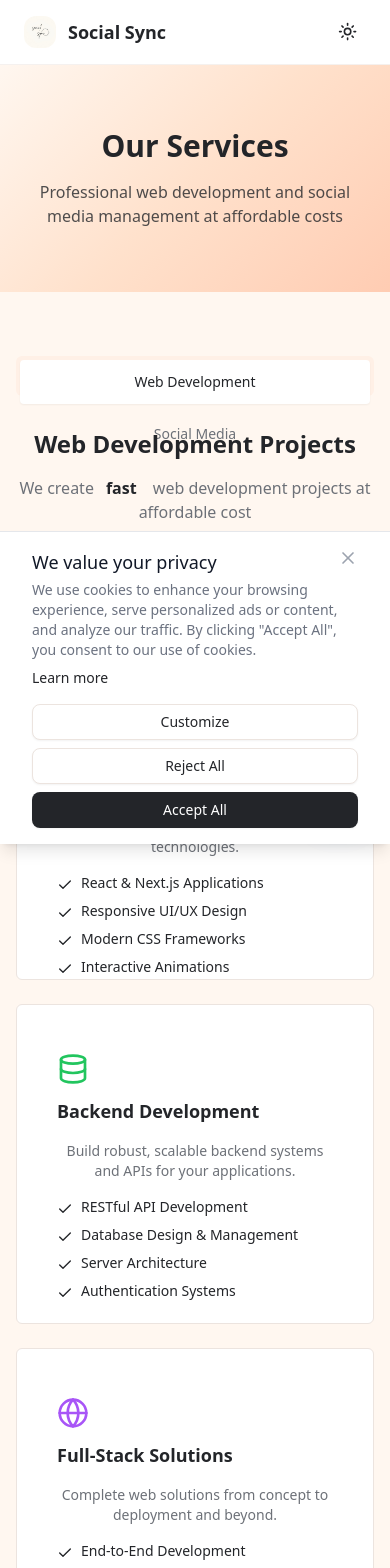
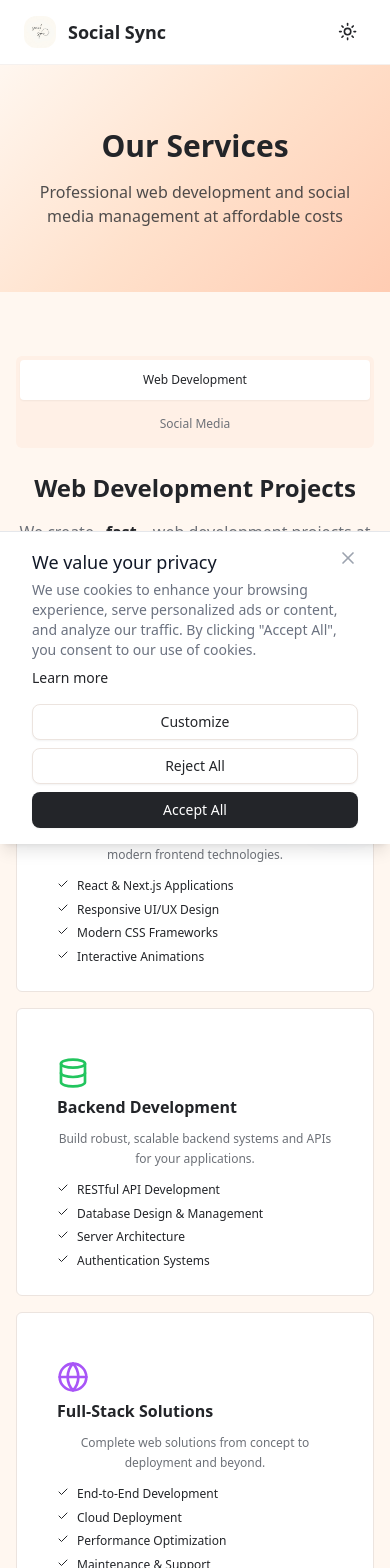
Before and after one commit to Xenonesis/Socialsync, a React (Vite) app: page /businesses in a window 390 px wide. Shown: the top 1568 px of the page. Built offline with nearby package versions, Linux system fonts and the light colour scheme.

Commit message:
Release v1.0

```diff
--- a/src/components/ui/tabs.tsx
+++ b/src/components/ui/tabs.tsx
@@ -12,7 +12,7 @@ const TabsList = React.forwardRef<
   <TabsPrimitive.List
     ref={ref}
     className={cn(
-      "inline-flex h-10 items-center justify-center rounded-md bg-muted p-1 text-muted-foreground",
+      "inline-flex h-auto xs:h-10 items-center justify-center rounded-md bg-muted p-1 text-muted-foreground",
       className
     )}
     {...props}
@@ -27,7 +27,7 @@ const TabsTrigger = React.forwardRef<
   <TabsPrimitive.Trigger
     ref={ref}
     className={cn(
-      "inline-flex items-center justify-center whitespace-nowrap rounded-sm px-3 py-1.5 text-sm font-medium ring-offset-background transition-all focus-visible:outline-none focus-visible:ring-2 focus-visible:ring-ring focus-visible:ring-offset-2 disabled:pointer-events-none disabled:opacity-50 data-[state=active]:bg-background data-[state=active]:text-foreground data-[state=active]:shadow-sm",
+      "inline-flex items-center justify-center whitespace-nowrap rounded-sm px-2 xs:px-3 py-2 xs:py-1.5 text-xs xs:text-sm font-medium ring-offset-background transition-all focus-visible:outline-none focus-visible:ring-2 focus-visible:ring-ring focus-visible:ring-offset-2 disabled:pointer-events-none disabled:opacity-50 data-[state=active]:bg-background data-[state=active]:text-foreground data-[state=active]:shadow-sm min-h-[40px] xs:min-h-auto",
       className
     )}
     {...props}
--- a/src/pages/Businesses.tsx
+++ b/src/pages/Businesses.tsx
@@ -149,9 +149,9 @@ const Businesses = () => {
             className="text-center mb-16"
           >
             <Tabs defaultValue="webdev" className="w-full">
-              <TabsList className="grid w-full max-w-lg mx-auto grid-cols-1 sm:grid-cols-2 mb-8 sm:mb-12 gap-2 sm:gap-0">
-                <TabsTrigger value="webdev" className="text-sm sm:text-base py-3">Web Development</TabsTrigger>
-                <TabsTrigger value="social" className="text-sm sm:text-base py-3">Social Media</TabsTrigger>
+              <TabsList className="grid w-full max-w-md mx-auto grid-cols-1 xs:grid-cols-2 mb-6 sm:mb-8 md:mb-12 gap-1 xs:gap-0 h-auto xs:h-10">
+                <TabsTrigger value="webdev" className="text-xs xs:text-sm sm:text-base py-2 xs:py-1.5 px-2 xs:px-3 min-h-[40px] xs:min-h-auto">Web Development</TabsTrigger>
+                <TabsTrigger value="social" className="text-xs xs:text-sm sm:text-base py-2 xs:py-1.5 px-2 xs:px-3 min-h-[40px] xs:min-h-auto">Social Media</TabsTrigger>
               </TabsList>
 
               <TabsContent value="webdev" className="space-y-12">
@@ -182,10 +182,10 @@ const Businesses = () => {
                   initial={{ opacity: 0, y: 20 }}
                   whileInView={{ opacity: 1, y: 0 }}
                   transition={{ duration: 0.6 }}
-                  className="flex justify-center mb-12"
+                  className="flex justify-center mb-8 sm:mb-10 lg:mb-12 px-4"
                 >
                   <Select value={selectedFilter} onValueChange={setSelectedFilter}>
-                    <SelectTrigger className="w-48">
+                    <SelectTrigger className="w-full max-w-xs sm:w-48 h-10 sm:h-auto text-sm sm:text-base">
                       <SelectValue placeholder="Filter by category" />
                     </SelectTrigger>
                     <SelectContent>
@@ -202,7 +202,7 @@ const Businesses = () => {
 
                 {/* CardSpotlight Services */}
                 <motion.div
-                  className="grid grid-cols-1 md:grid-cols-2 lg:grid-cols-3 gap-6 sm:gap-8 justify-items-center mb-12 sm:mb-16"
+                  className="grid grid-cols-1 sm:grid-cols-2 lg:grid-cols-3 gap-4 sm:gap-6 lg:gap-8 justify-items-center mb-8 sm:mb-12 lg:mb-16"
                   initial={{ opacity: 0, y: 50 }}
                   whileInView={{ opacity: 1, y: 0 }}
                   transition={{ duration: 0.8, staggerChildren: 0.2 }}
@@ -246,7 +246,7 @@ const Businesses = () => {
                   variants={containerVariants}
                   initial="hidden"
                   whileInView="visible"
-                  className="grid grid-cols-1 sm:grid-cols-2 lg:grid-cols-3 gap-6 sm:gap-8"
+                  className="grid grid-cols-1 sm:grid-cols-2 lg:grid-cols-3 gap-4 sm:gap-6 lg:gap-8"
                 >
                   {filteredProjects.map((project) => (
                     <motion.div
@@ -279,11 +279,11 @@ const Businesses = () => {
                           </CardDescription>
                           <div>
                             <h4 className="font-semibold text-foreground mb-2 group-hover:text-primary transition-colors duration-300">Tech Stack:</h4>
-                            <div className="flex flex-wrap gap-2">
+                            <div className="flex flex-wrap gap-1.5 sm:gap-2">
                               {project.techStack.map((tech, index) => (
                                 <motion.span
                                   key={index}
-                                  className="bg-primary/10 text-primary text-xs px-2 py-1 rounded-full hover:bg-primary hover:text-primary-foreground transition-all duration-300 cursor-default"
+                                  className="bg-primary/10 text-primary text-xs px-1.5 sm:px-2 py-0.5 sm:py-1 rounded-full hover:bg-primary hover:text-primary-foreground transition-all duration-300 cursor-default"
                                   whileHover={{ scale: 1.1 }}
                                   initial={{ opacity: 0, scale: 0.8 }}
                                   animate={{ opacity: 1, scale: 1 }}
@@ -334,7 +334,7 @@ const Businesses = () => {
 
                 {/* Social Media CardSpotlight Services */}
                 <motion.div
-                  className="grid grid-cols-1 md:grid-cols-2 lg:grid-cols-3 gap-6 sm:gap-8 justify-items-center mb-12 sm:mb-16"
+                  className="grid grid-cols-1 sm:grid-cols-2 lg:grid-cols-3 gap-4 sm:gap-6 lg:gap-8 justify-items-center mb-8 sm:mb-12 lg:mb-16"
                   initial={{ opacity: 0, y: 50 }}
                   whileInView={{ opacity: 1, y: 0 }}
                   transition={{ duration: 0.8, staggerChildren: 0.2 }}
@@ -381,7 +381,7 @@ const Businesses = () => {
                   className="max-w-4xl mx-auto"
                 >
                   <Card className="bg-card-gradient border-0 shadow-soft">
-                    <CardContent className="p-12 text-center">
+                    <CardContent className="p-4 sm:p-6 md:p-8 lg:p-12 text-center">
                       <motion.div
                         className="text-6xl mb-6"
                         whileHover={{
@@ -398,27 +398,27 @@ const Businesses = () => {
                       <p className="text-lg text-muted-foreground max-w-2xl mx-auto mb-8">
                         From content creation to community management, we handle all aspects of your social media presence across all platforms at competitive rates.
                       </p>
-                      <div className="grid grid-cols-2 md:grid-cols-4 gap-4 mb-8">
+                      <div className="grid grid-cols-2 sm:grid-cols-4 gap-3 sm:gap-4 mb-6 sm:mb-8">
                         <div className="text-center">
-                          <div className="text-2xl mb-2">📊</div>
-                          <p className="text-sm text-muted-foreground">Analytics</p>
+                          <div className="text-xl sm:text-2xl mb-1 sm:mb-2">📊</div>
+                          <p className="text-xs sm:text-sm text-muted-foreground">Analytics</p>
                         </div>
                         <div className="text-center">
-                          <div className="text-2xl mb-2">✍️</div>
-                          <p className="text-sm text-muted-foreground">Content Creation</p>
+                          <div className="text-xl sm:text-2xl mb-1 sm:mb-2">✍️</div>
+                          <p className="text-xs sm:text-sm text-muted-foreground">Content Creation</p>
                         </div>
                         <div className="text-center">
-                          <div className="text-2xl mb-2">💬</div>
-                          <p className="text-sm text-muted-foreground">Community Management</p>
+                          <div className="text-xl sm:text-2xl mb-1 sm:mb-2">💬</div>
+                          <p className="text-xs sm:text-sm text-muted-foreground">Community Management</p>
                         </div>
                         <div className="text-center">
-                          <div className="text-2xl mb-2">📈</div>
-                          <p className="text-sm text-muted-foreground">Growth Strategy</p>
+                          <div className="text-xl sm:text-2xl mb-1 sm:mb-2">📈</div>
+                          <p className="text-xs sm:text-sm text-muted-foreground">Growth Strategy</p>
                         </div>
                       </div>
                       <Button
                         size="lg"
-                        className="px-8 py-6"
+                        className="px-4 sm:px-6 md:px-8 py-3 sm:py-4 md:py-6 text-sm sm:text-base w-full sm:w-auto"
                         onClick={() => window.open('https://wa.me/message/GDKO46FNFXKBC1', '_blank')}
                       >
                         Contact Us on WhatsApp
@@ -468,7 +468,7 @@ const Businesses = () => {
               <Button
                 size="lg"
                 variant="secondary"
-                className="px-6 sm:px-8 py-4 sm:py-6 text-base hover-lift"
+                className="px-4 sm:px-6 md:px-8 py-3 sm:py-4 md:py-6 text-sm sm:text-base w-full sm:w-auto hover-lift"
                 onClick={() => window.open('https://wa.me/message/GDKO46FNFXKBC1', '_blank')}
               >
                 Contact Us on WhatsApp
@@ -493,22 +493,24 @@ const WebDevCard = ({ title, icon, services, description }: {
       whileInView={{ opacity: 1, y: 0 }}
       transition={{ duration: 0.6 }}
       whileHover={{ y: -10 }}
+      className="w-full"
     >
-      <CardSpotlight className="h-80 sm:h-96 w-full max-w-sm mx-auto">
-        <div className="flex flex-col sm:flex-row items-start sm:items-center gap-3 relative z-20 mt-2">
+      <CardSpotlight className="h-72 xs:h-80 sm:h-96 w-full max-w-sm mx-auto">
+        <div className="flex flex-col xs:flex-row items-start xs:items-center gap-2 xs:gap-3 relative z-20 mt-2">
           <motion.div
             whileHover={{ rotate: 360 }}
             transition={{ duration: 0.5 }}
+            className="flex-shrink-0"
           >
             {icon}
           </motion.div>
-          <p className="text-lg sm:text-xl font-bold text-foreground">
+          <p className="text-base xs:text-lg sm:text-xl font-bold text-foreground leading-tight">
             {title}
           </p>
         </div>
-        <div className="text-muted-foreground mt-4 relative z-20">
-          <p className="text-sm mb-4">{description}</p>
-          <ul className="list-none mt-4">
+        <div className="text-muted-foreground mt-3 xs:mt-4 relative z-20">
+          <p className="text-xs xs:text-sm mb-3 xs:mb-4 leading-relaxed">{description}</p>
+          <ul className="list-none mt-3 xs:mt-4 space-y-1 xs:space-y-2">
             {services.map((service, index) => (
               <motion.div
                 key={index}
@@ -538,22 +540,24 @@ const SocialMediaCard = ({ title, icon, services, description }: {
       whileInView={{ opacity: 1, y: 0 }}
       transition={{ duration: 0.6 }}
       whileHover={{ y: -10 }}
+      className="w-full"
     >
-      <CardSpotlight className="h-80 sm:h-96 w-full max-w-sm mx-auto">
-        <div className="flex flex-col sm:flex-row items-start sm:items-center gap-3 relative z-20 mt-2">
+      <CardSpotlight className="h-72 xs:h-80 sm:h-96 w-full max-w-sm mx-auto">
+        <div className="flex flex-col xs:flex-row items-start xs:items-center gap-2 xs:gap-3 relative z-20 mt-2">
           <motion.div
             whileHover={{ rotate: 360 }}
             transition={{ duration: 0.5 }}
+            className="flex-shrink-0"
           >
             {icon}
           </motion.div>
-          <p className="text-lg sm:text-xl font-bold text-foreground">
+          <p className="text-base xs:text-lg sm:text-xl font-bold text-foreground leading-tight">
             {title}
           </p>
         </div>
-        <div className="text-muted-foreground mt-4 relative z-20">
-          <p className="text-sm mb-4">{description}</p>
-          <ul className="list-none mt-4">
+        <div className="text-muted-foreground mt-3 xs:mt-4 relative z-20">
+          <p className="text-xs xs:text-sm mb-3 xs:mb-4 leading-relaxed">{description}</p>
+          <ul className="list-none mt-3 xs:mt-4 space-y-1 xs:space-y-2">
             {services.map((service, index) => (
               <motion.div
                 key={index}
@@ -573,9 +577,9 @@ const SocialMediaCard = ({ title, icon, services, description }: {
 
 const ServiceStep = ({ title }: { title: string }) => {
   return (
-    <li className="flex gap-2 items-start mb-2">
-      <Check className="h-4 w-4 text-primary mt-1 flex-shrink-0" />
-      <p className="text-foreground text-sm">{title}</p>
+    <li className="flex gap-2 items-start">
+      <Check className="h-3 w-3 xs:h-4 xs:w-4 text-primary mt-0.5 xs:mt-1 flex-shrink-0" />
+      <p className="text-foreground text-xs xs:text-sm leading-relaxed">{title}</p>
     </li>
   );
 };
```
Also changed, not shown: src/components/CookieConsentBanner.tsx (+6 -4 lines), src/index.css (+25 -1 lines), src/pages/Landing.tsx (+2 -19 lines), 1 other file (tests, documents, lock files or other folders).
